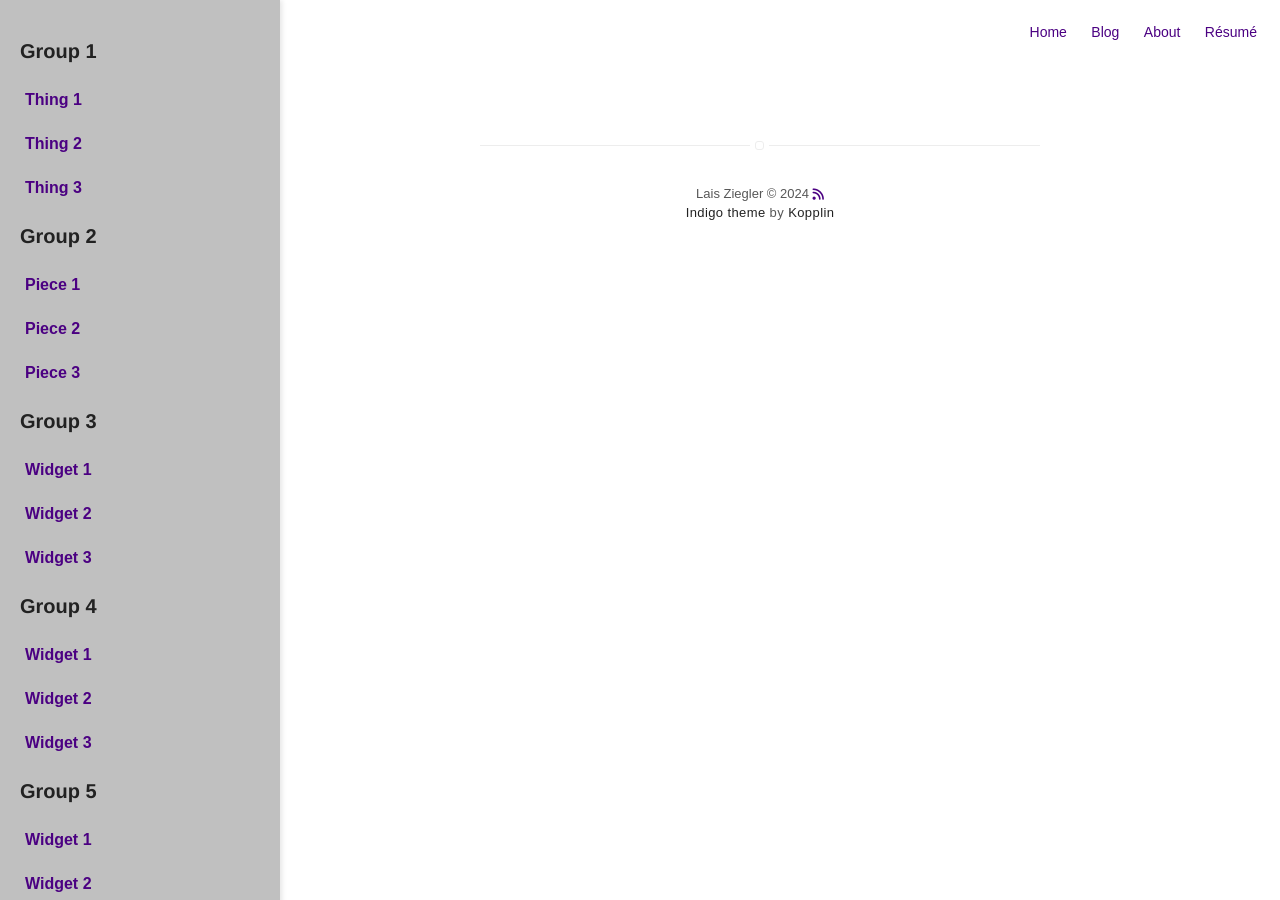
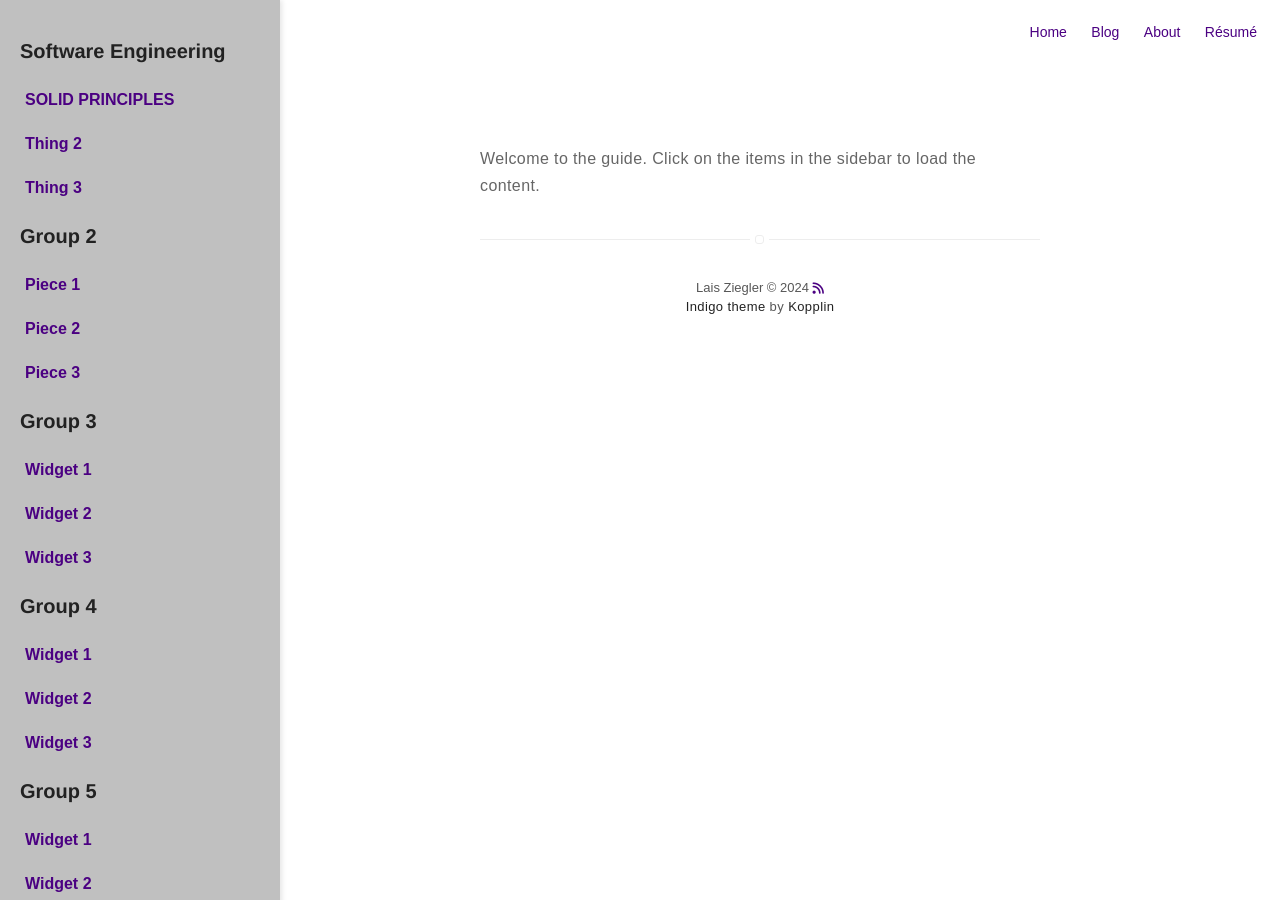
Before and after one commit to laiszig/laiszig.github.io, a Jekyll site: the page built from guide.html, in a window 1280 px wide. Built offline with Jekyll 4.4.1, drawn with Linux system fonts in a browser that asks for light colours; nearby versions of some CDN libraries.

```diff
--- a/_data/samplelist.yml
+++ b/_data/samplelist.yml
@@ -1,8 +1,8 @@
 toc:
-    - title: Group 1
+    - title: Software Engineering
       subfolderitems:
-          - page: Thing 1
-            url: /helloworld.md
+          - page: SOLID PRINCIPLES
+            url: /guide/hello-world.md
           - page: Thing 2
             url: /thing2.html
           - page: Thing 3
--- a/_layouts/guide.html
+++ b/_layouts/guide.html
@@ -75,7 +75,7 @@ layout: default
 
     .sidebar-nav a:hover {
         background-color: var(--theme-color);
-        text-decoration: underline;
+        /* text-decoration: underline; */
         text-emphasis-color: #f8f9fa;
     }
 
--- a/guide.html
+++ b/guide.html
@@ -9,9 +9,34 @@ title: Guide
         <h3>{{ item.title }}</h3>
         <ul>
             {% for entry in item.subfolderitems %}
-            <li><a href="{{ entry.url }}">{{ entry.page }}</a></li>
+            <li>
+                <a href="#" onclick="loadContent('{{ entry.url }}')"
+                    >{{ entry.page }}</a
+                >
+            </li>
             {% endfor %}
         </ul>
         {% endfor %}
     </div>
 </div>
+
+<!-- Container where the content will be injected -->
+<div id="content-container">
+    <!-- Default or welcome content goes here -->
+    <p>
+        Welcome to the guide. Click on the items in the sidebar to load the
+        content.
+    </p>
+</div>
+
+<script>
+    function loadContent(url) {
+        fetch(url)
+            .then((response) => {
+                return response.text();
+            })
+            .then((data) => {
+                document.getElementById("content-container").innerHTML = data;
+            });
+    }
+</script>
```
Also changed, not shown: CONTRIBUTION.md (deleted, +0 -45 lines), _posts/2016-01-23-indigo-jekyll-theme.markdown (+6 -6 lines), _posts/2016-02-24-hello-world2.markdown (added, +16 -0 lines), guide/hello-world.md (+1 -1 lines), assets/images/james.jpg (deleted).
